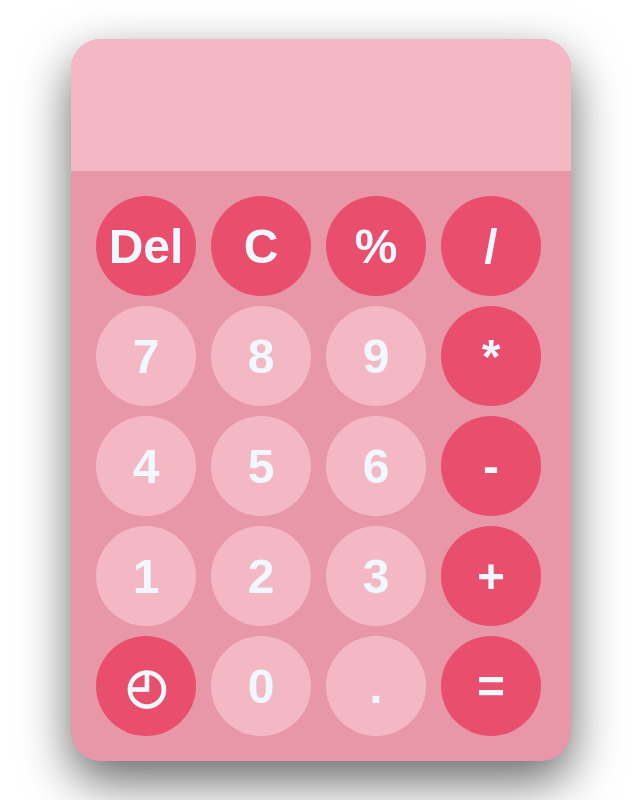
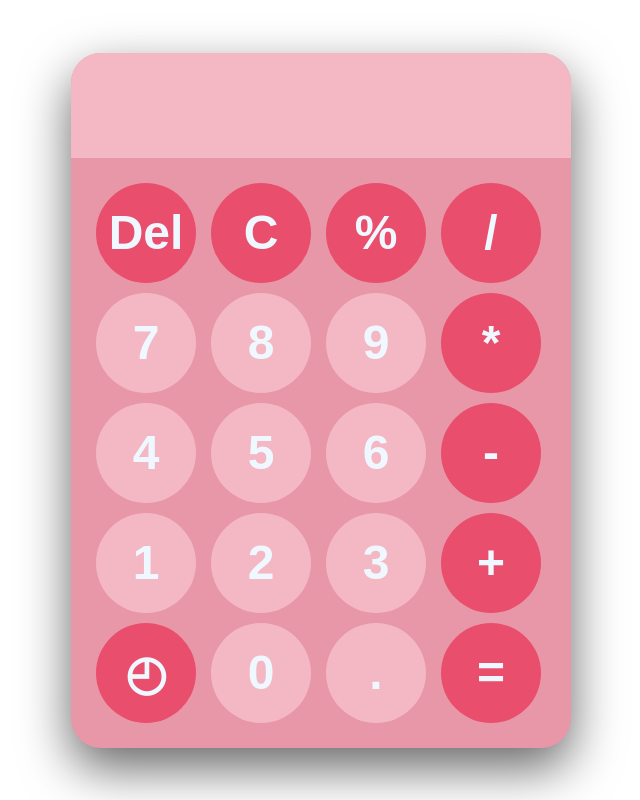
Before and after one commit to tugby/pink-calculator-with-history, a plain HTML site: page index.html in a window 1280 px wide. Shown: the whole page, without its empty margins (319-959 px from the left). Drawn offline with Linux system fonts and the light colour scheme.

Commit message:
Update style.css

```diff
--- a/style.css
+++ b/style.css
@@ -11,19 +11,23 @@ body{
     font-family: Arial, Helvetica, sans-serif;
     background-color: rgb(231, 151, 167);
     border-radius: 30px;
+    width: 90%;
     max-width: 500px;
     overflow: hidden;
     box-shadow: 0 20px 50px rgba(0, 0, 0, 0.6);
 }
-#display{
+
+#display {
     width: 100%;
     padding: 20px;
-    font-size: 5rem;
-    text-align: left;
+    font-size: 3.5rem;
+    text-align: right;
     border: none;
     background-color: rgb(244, 184, 196);
     color: white;
+    box-sizing: border-box;
 }
+
 #keys{
     display: grid;
     grid-template-columns: repeat(4, 1fr);
```
